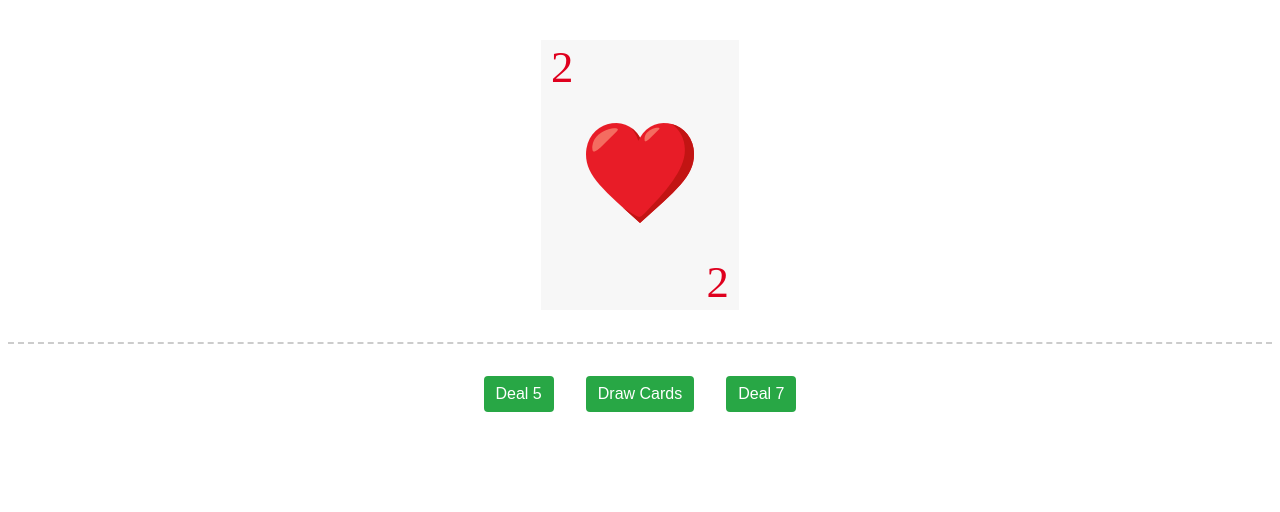
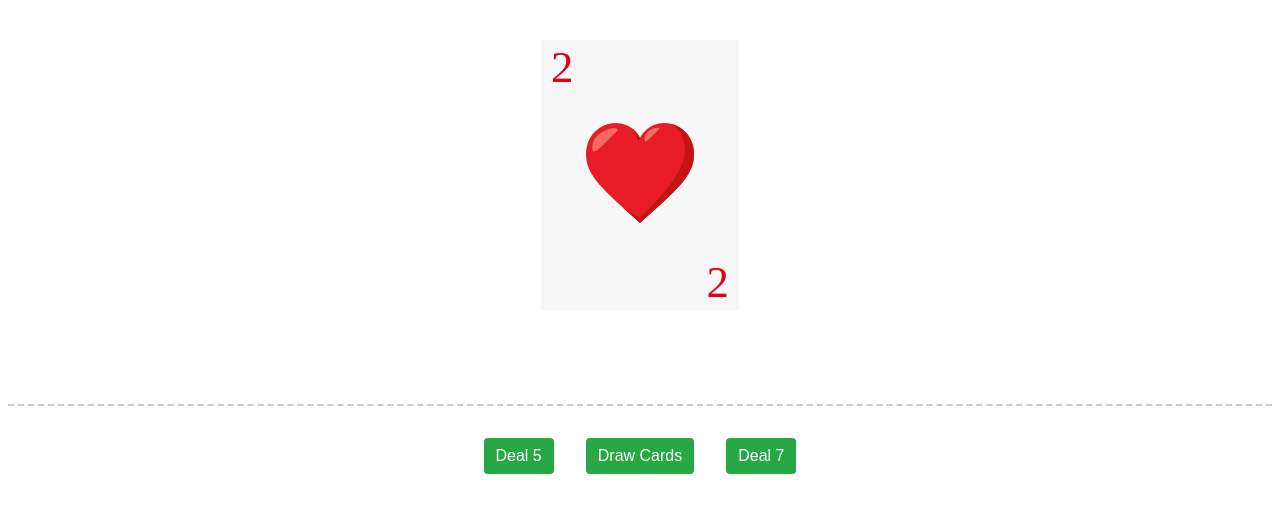
Before and after one commit to imdac/mtm6302-dealer-final, a plain HTML site: page index.html in a window 1280 px wide. Drawn offline with Linux system fonts and the light colour scheme; a web font is replaced by a local one.

Commit message:
Fixes CSS issue

```diff
--- a/style.css
+++ b/style.css
@@ -4,6 +4,7 @@
   flex-wrap: wrap;
 
   padding: 30px 0;
+  min-height: 336px;
 
   border-bottom: 2px dashed #ccc;
 }
```
